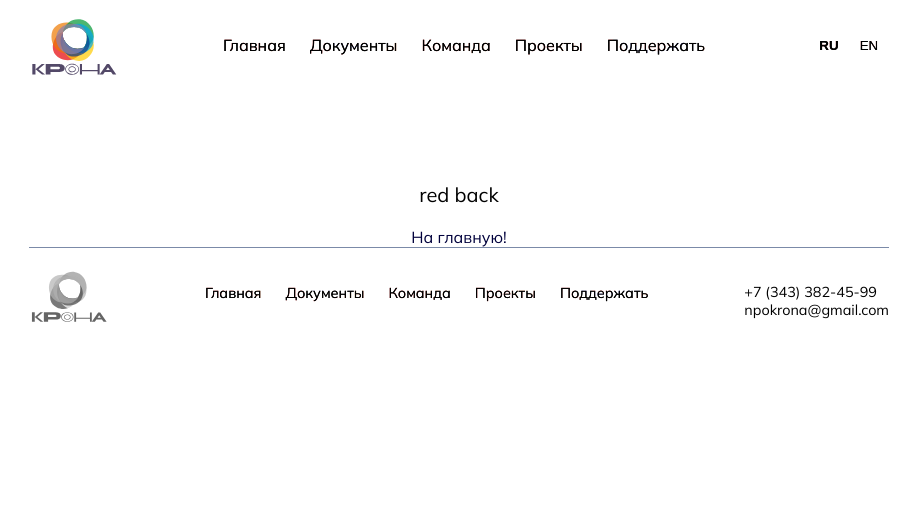
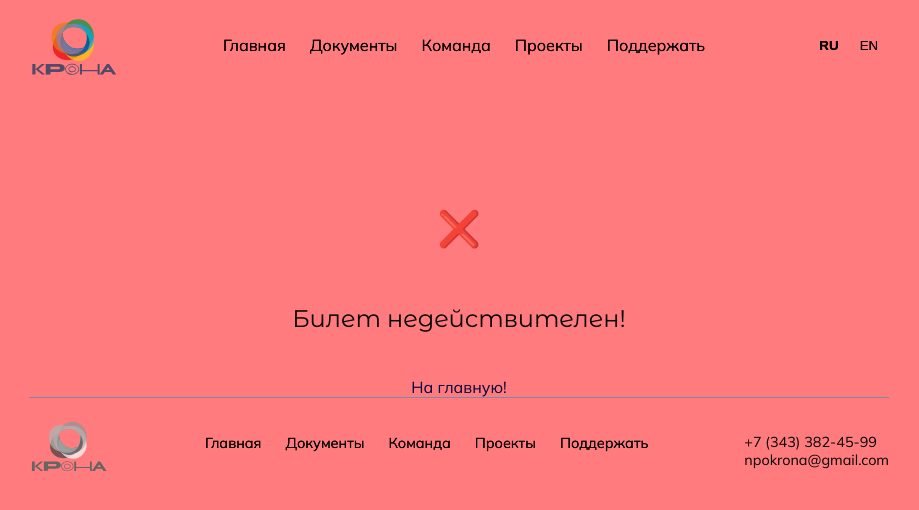
Before and after one commit to av-kutergin/NPO-Krone, a Django app: template projects/templates/projects/service_page.html in a window 1280 px wide. Shown: the top 510 px of the page, without its empty margins (181-1100 px from the left). Run offline with Django 4.2, Linux system fonts and the light colour scheme; the template is opened without the code that fills it: most values are stand-ins (such as "Sample title", 1, 10 or a date in 2020); parts of the project's set-up code (start-up, migrations or seed data) failed here and were passed over.

Commit message:
Стили для оператора

```diff
--- a/projects/templates/projects/service_page.html
+++ b/projects/templates/projects/service_page.html
@@ -2,39 +2,52 @@
 {% load static %}
 {% load i18n %}
 {% block content %}
+
+<p>{{ message }}</p>
+
 <style>
     .button:hover {
         border: 2px solid green;
     }
 </style>
 <br>
-<div class="project block">
-    {% if flag %}
+<div style="display:flex;flex-direction:column;align-items:center;">
+{% if flag %}
     <h2>{{ project.name }}</h2>
     {% if not guest.arrived and not project.is_over %}
-        <p>{% translate "green back" %}</p>
-        <a href="{% url 'set_arrived' ticket_uid=guest.ticket_uid %}">
-            <div class="button" style="width: 150px">{% translate "Гость пришёл" %}</div>
-        </a>
+        <div style="display:flex;flex-direction:column;align-items:center;">
+            <style>body {background:#8de6a8;}</style>
+            <h3 style="text-align:center">{% translate "У гостя есть билет! Можно отметить, что гость пришёл!" %}</h3>
+            <br>
+            <a href="{% url 'set_arrived' ticket_uid=guest.ticket_uid %}" class="button" style="display:inline-block">{% translate "Гость пришёл" %}
+            </a>
+        </div>
     {% elif guest.arrived and not project.is_over %}
-        <div style="font-size:20px; text-align: center;">
-            <p>{% translate "orange back" %}</p>
-        </div>
+    <div style="display:flex;flex-direction:column;align-items:center;">
+        <style>body {background:#dd6826;}</style>
+        <h2>❌</h2>
+        <h3 style="text-align:center">{% translate "Этот гость уже отмечен как пришедший!" %}</h3>
+        <br>
+    </div>
     {% else %}
-        <div style="font-size:20px; text-align: center;">
-            <p>{% translate "yellow back" %}</p>
+        <div style="display:flex;flex-direction:column;align-items:center;">
+            <style>body {background:#feb226;}</style>
+            <h2>❌</h2>
+            <h3 style="text-align:center">{% translate "Мероприятие уже завершилось!" %}</h3>
+            <br>
         </div>
     {% endif %}
     <br>
-    <a href="{% url 'guest_list' project_slug=project.slug %}" style="text-align: center;display:block">{% translate "Список гостей" %}</a>
+    <a href="{% url 'guest_list' project_slug=project.slug %}" style="text-align: center; display:block">{% translate "Список гостей" %}</a>
     <br>
-
-    <!--<br><br>-->
-    <!--<a href="{% url 'service_page' project_slug=project.slug ticket_uid=guest.ticket_uid %}" style="text-align: center;display:block">{% translate "Обслуживание" %}</a>-->
-
+    <br>
+    <br>
 {% else %}
-    <div style="font-size:20px; text-align: center;">
-        <p>{% translate "red back" %}</p>
+    <div style="display:flex;flex-direction:column;align-items:center;">
+        <style>body {background:#ff7b7d;}</style>
+        <h2>❌</h2>
+        <h3 style="text-align:center">{% translate "Билет недействителен!" %}</h3>
+        <br>
     </div>
 {% endif %}
         <a href="{% url 'main_page' %}" style="text-align: center;display:block">{% translate "На главную!" %}</a>
```
Also changed, not shown: projects/templates/projects/guest_list.html (+11 -5 lines).
